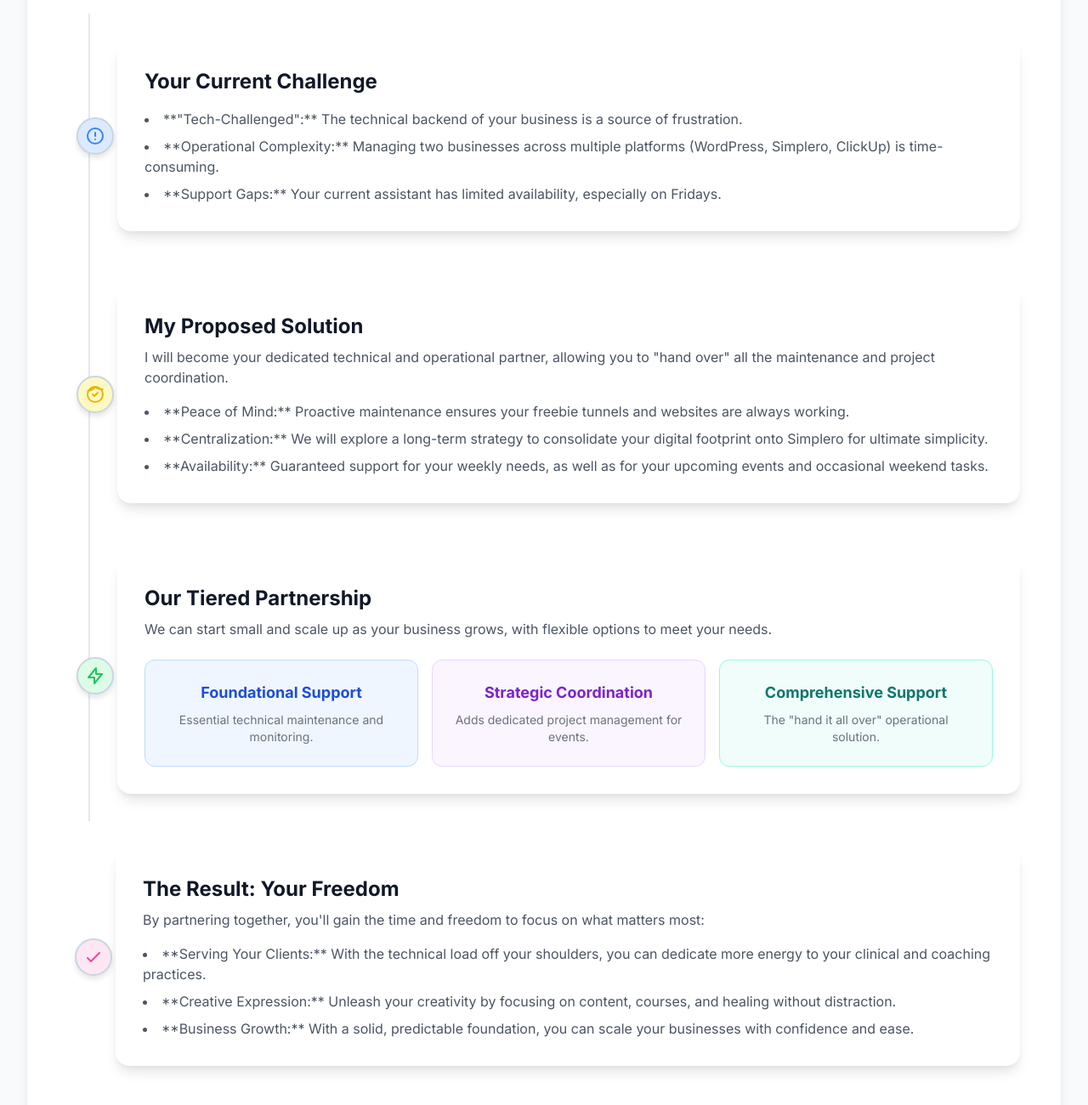
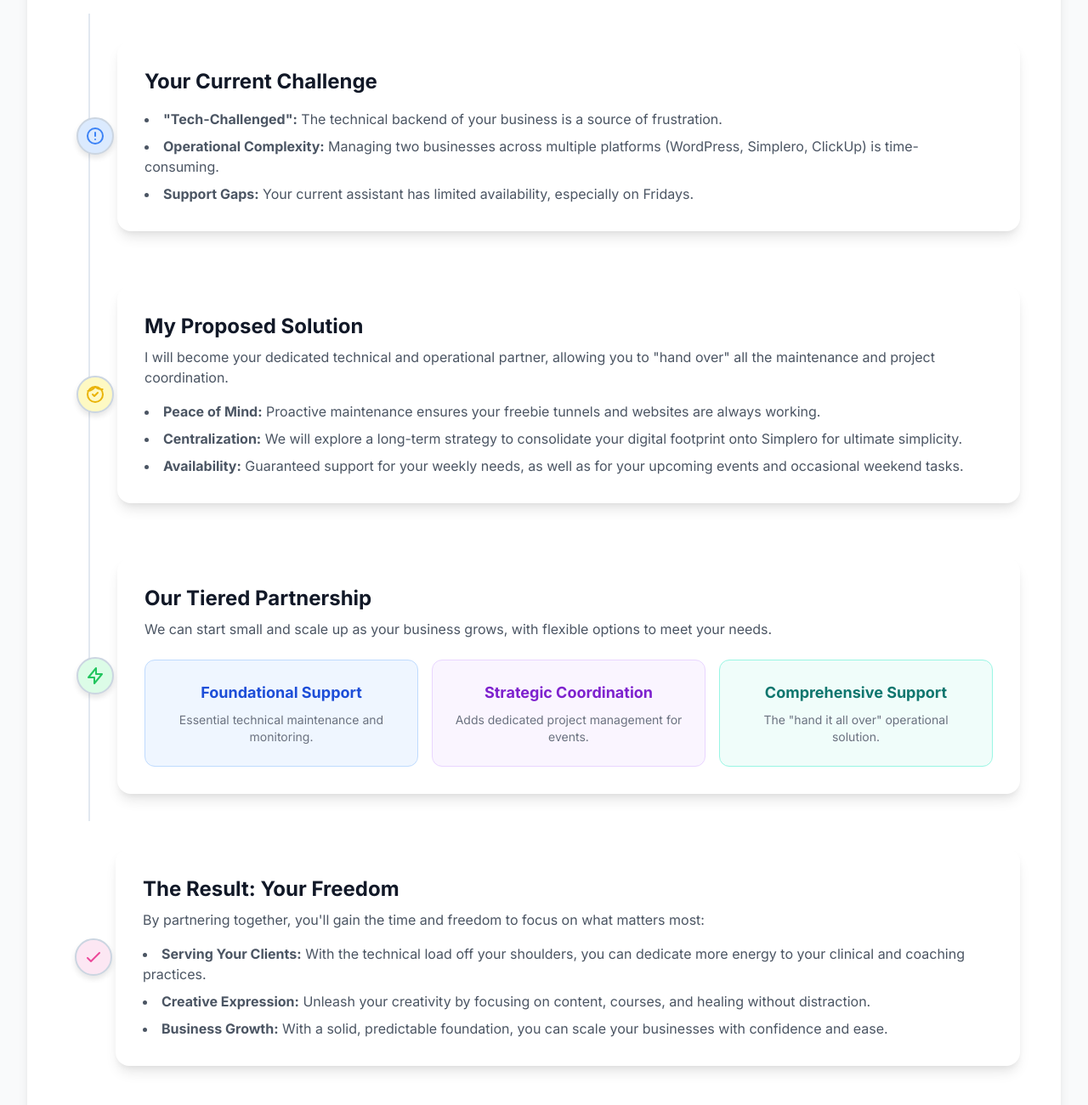
Before and after one commit to MS-under-stood/mari-grande-proposal, a plain HTML site: page index.html in a window 1280 px wide. Shown: the part 320-1620 px from the top of the page at 85% size. Drawn offline with nearby package versions, Linux system fonts and the light colour scheme.

Commit message:
Update index.html to replace MD with HTML tags

```diff
--- a/index.html
+++ b/index.html
@@ -101,9 +101,9 @@
                 <div class="card">
                     <h3 class="text-xl md:text-2xl font-semibold text-gray-900">Your Current Challenge</h3>
                     <ul class="mt-4 list-disc list-inside space-y-2 text-gray-600">
-                        <li>**"Tech-Challenged":** The technical backend of your business is a source of frustration.</li>
-                        <li>**Operational Complexity:** Managing two businesses across multiple platforms (WordPress, Simplero, ClickUp) is time-consuming.</li>
-                        <li>**Support Gaps:** Your current assistant has limited availability, especially on Fridays.</li>
+                        <li><strong>"Tech-Challenged":</strong> The technical backend of your business is a source of frustration.</li>
+                        <li><strong>Operational Complexity:</strong> Managing two businesses across multiple platforms (WordPress, Simplero, ClickUp) is time-consuming.</li>
+                        <li><strong>Support Gaps:</strong> Your current assistant has limited availability, especially on Fridays.</li>
                     </ul>
                 </div>
             </div>
@@ -119,9 +119,9 @@
                     <h3 class="text-xl md:text-2xl font-semibold text-gray-900">My Proposed Solution</h3>
                     <p class="mt-2 text-gray-600">I will become your dedicated technical and operational partner, allowing you to "hand over" all the maintenance and project coordination.</p>
                     <ul class="mt-4 list-disc list-inside space-y-2 text-gray-600">
-                        <li>**Peace of Mind:** Proactive maintenance ensures your freebie tunnels and websites are always working.</li>
-                        <li>**Centralization:** We will explore a long-term strategy to consolidate your digital footprint onto Simplero for ultimate simplicity.</li>
-                        <li>**Availability:** Guaranteed support for your weekly needs, as well as for your upcoming events and occasional weekend tasks.</li>
+                        <li><strong>Peace of Mind:</strong> Proactive maintenance ensures your freebie tunnels and websites are always working.</li>
+                        <li><strong>Centralization:</strong> We will explore a long-term strategy to consolidate your digital footprint onto Simplero for ultimate simplicity.</li>
+                        <li><strong>Availability:</strong> Guaranteed support for your weekly needs, as well as for your upcoming events and occasional weekend tasks.</li>
                     </ul>
                 </div>
             </div>
@@ -167,9 +167,9 @@
                     <h3 class="text-xl md:text-2xl font-semibold text-gray-900">The Result: Your Freedom</h3>
                     <p class="mt-2 text-gray-600">By partnering together, you'll gain the time and freedom to focus on what matters most:</p>
                     <ul class="mt-4 list-disc list-inside space-y-2 text-gray-600">
-                        <li>**Serving Your Clients:** With the technical load off your shoulders, you can dedicate more energy to your clinical and coaching practices.</li>
-                        <li>**Creative Expression:** Unleash your creativity by focusing on content, courses, and healing without distraction.</li>
-                        <li>**Business Growth:** With a solid, predictable foundation, you can scale your businesses with confidence and ease.</li>
+                        <li><strong>Serving Your Clients:</strong> With the technical load off your shoulders, you can dedicate more energy to your clinical and coaching practices.</li>
+                        <li><strong>Creative Expression:</strong> Unleash your creativity by focusing on content, courses, and healing without distraction.</li>
+                        <li><strong>Business Growth:</strong> With a solid, predictable foundation, you can scale your businesses with confidence and ease.</li>
                     </ul>
                 </div>
             </div>
```
